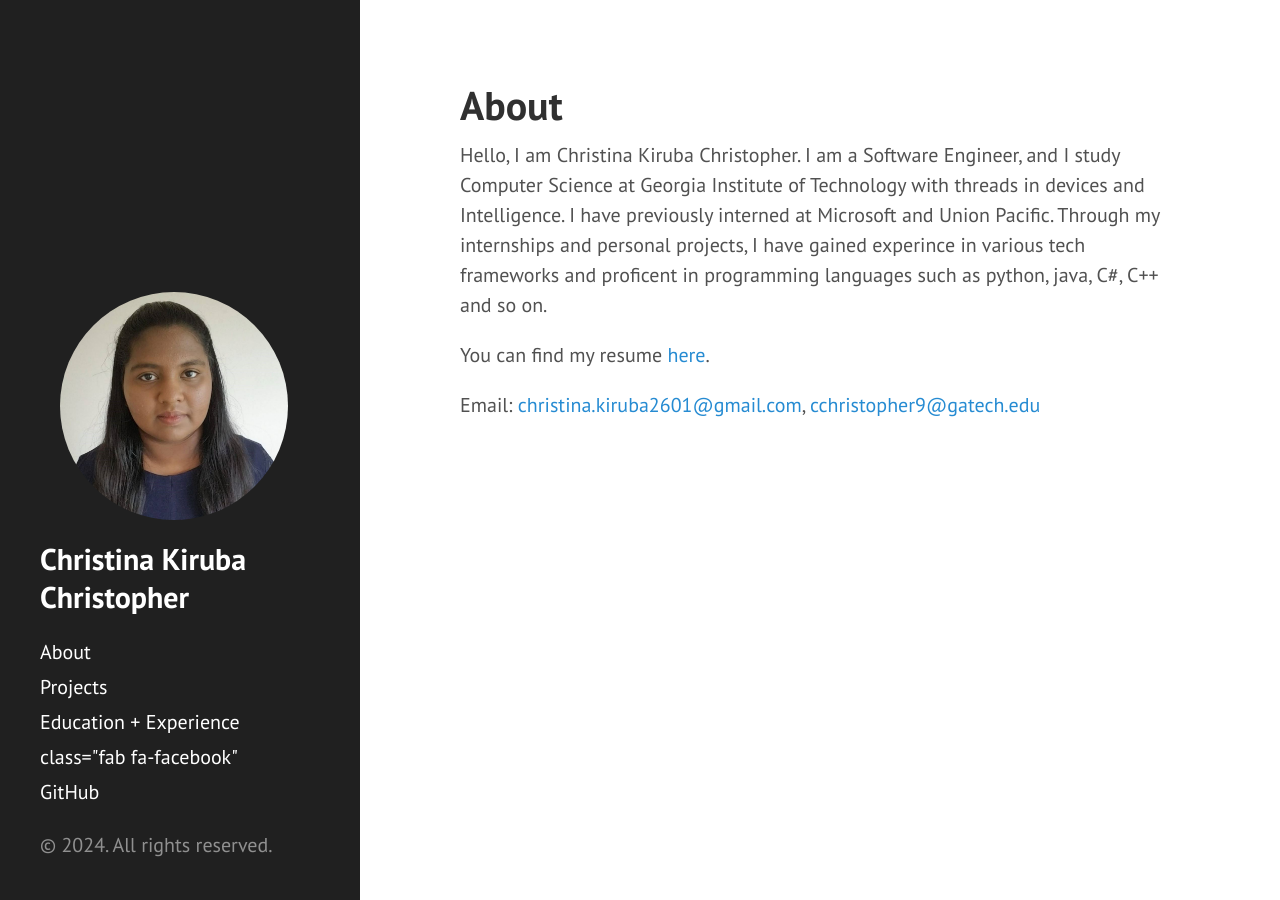
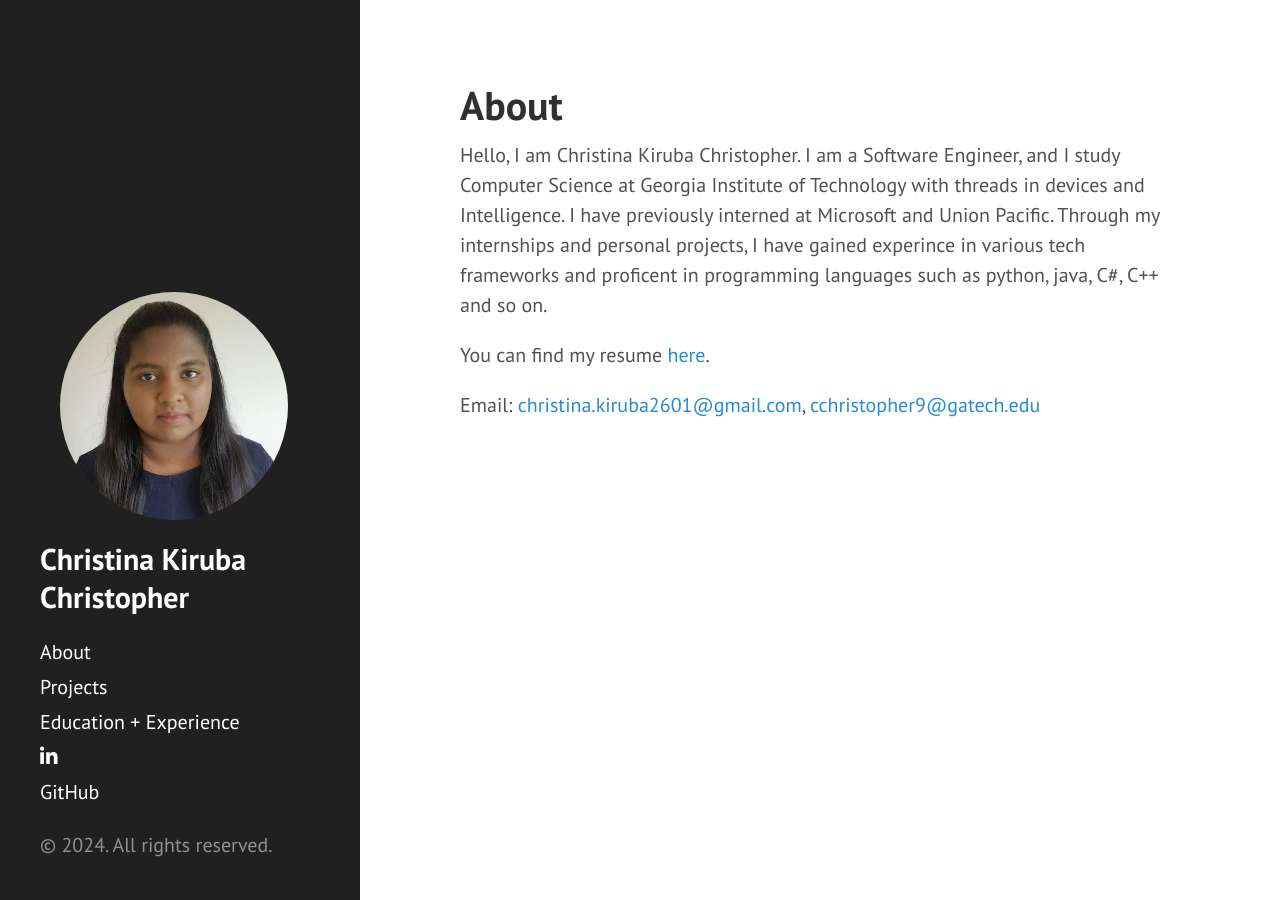
Before and after one commit to CK-Christopher/CK-Christopher.github.io, a Jekyll site: the page built from index.markdown, in a window 1280 px wide. Built offline with Jekyll 4.4.1, drawn with Linux system fonts in a browser that asks for light colours; nearby versions of some CDN libraries.

Commit message:
Update sidebar.html

```diff
--- a/_includes/sidebar.html
+++ b/_includes/sidebar.html
@@ -1,3 +1,4 @@
+<script src="https://kit.fontawesome.com/2c7a7e6530.js" crossorigin="anonymous"></script>
 <div class="sidebar">
   <div class="container sidebar-sticky">
     <div class="container">
@@ -20,7 +21,7 @@
       <a class="sidebar-nav-item" href="/index.html">About</a>
       <a class="sidebar-nav-item" href="/Projects.html">Projects</a>
       <a class="sidebar-nav-item" href="/education-experience.html">Education + Experience</a>
-      <a class="sidebar-nav-item" href="https://www.linkedin.com/in/christinakirubachristopher/">class="fab fa-facebook"</a>
+      <a class="sidebar-nav-item" href="https://www.linkedin.com/in/christinakirubachristopher/"><i class="fa-brands fa-linkedin-in"></i></a>
       <a class="sidebar-nav-item" href="https://github.com/CK-Christopher">GitHub</a>
     </nav>
 
```
